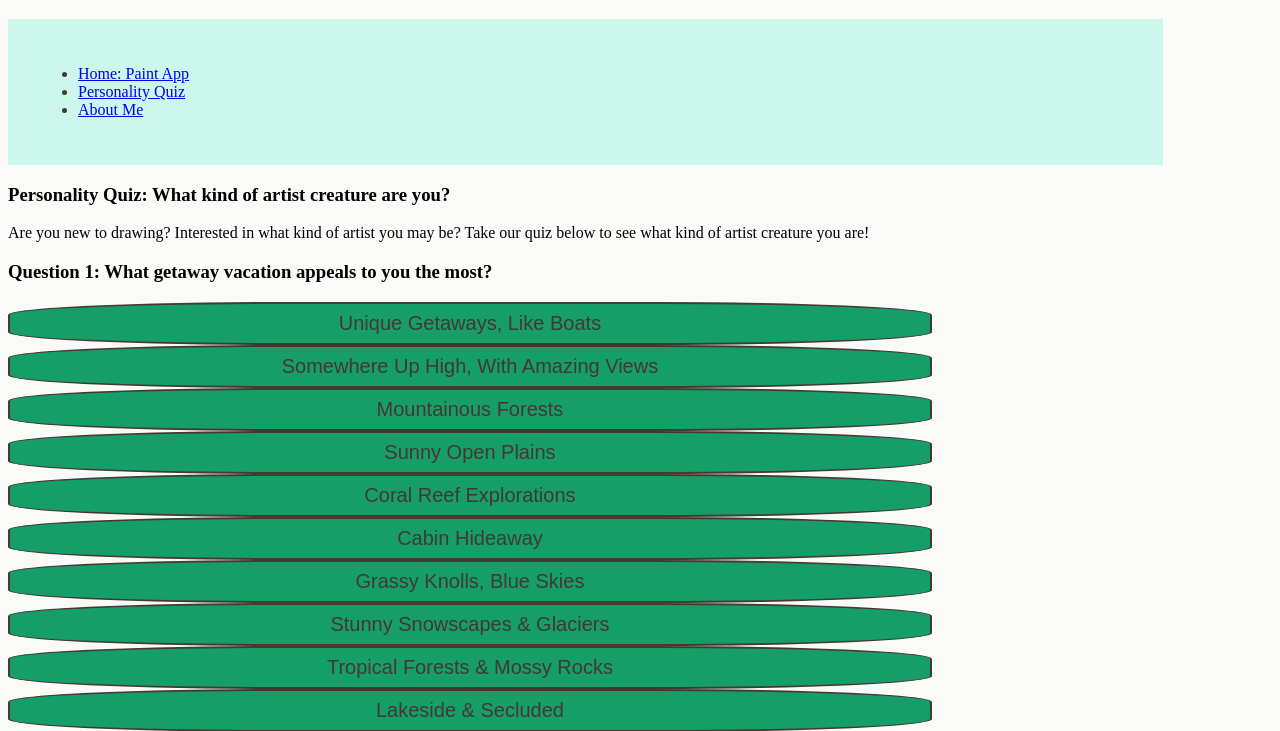
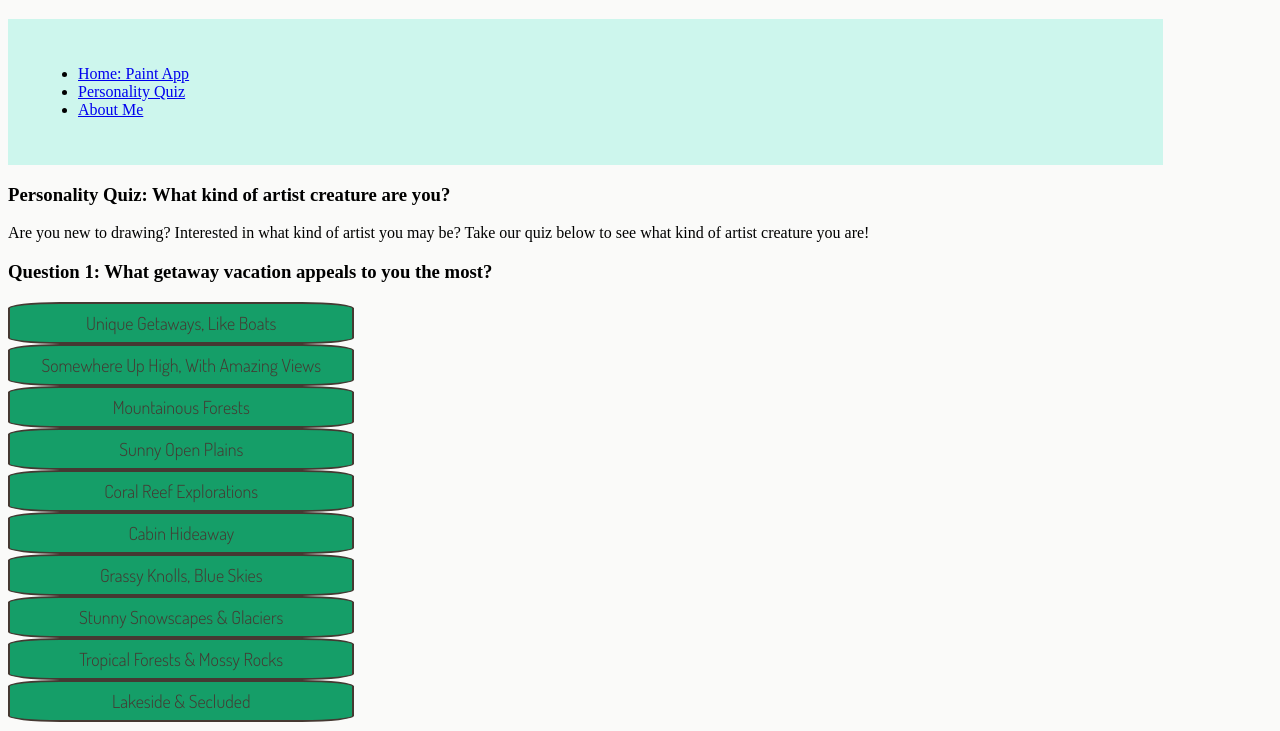
Before and after one commit to maddieamie/Castironpan, a plain HTML site: page app.castironpan/personality.quiz.html in a window 1280 px wide. Shown: the part 69-800 px from the top of the page. Drawn offline with Linux system fonts and the light colour scheme.

Commit message:
Update personality.quiz.css

```diff
--- a/app.castironpan/css/personality.quiz.css
+++ b/app.castironpan/css/personality.quiz.css
@@ -4,9 +4,6 @@ nav {
     background-color: #cdf6ed;
     padding-inline: 10px;
     padding: 30px;
-    color:#453932;
-
-
 }
 
 body {
@@ -21,14 +18,17 @@ button {
     color:#453932;
     background-color: #159E68;
     border: 2px solid #453932;
-    border-radius: 30%;
+    border-radius: 15%;
     transition: all 0.3s ease-in-out;
-    width: 80%;
+    width: 30%;
     padding: 8px;
     font-size: 20px;
     cursor: pointer;
     text-align: center;
     text-decoration: uppercase;
+     font-family: 'Dosis', sans-serif;
+    font-weight: 300;
+    font-size: 18px;
 }
 
 button:hover {
@@ -67,7 +67,7 @@ p, em {
     border: 1px dotted #cdf6ed;
     background-color: #fafaf9;
     box-sizing: border-box;
-    padding: 10px;
+    padding: 5px;
     margin-bottom: 20px;
 }
 
```
